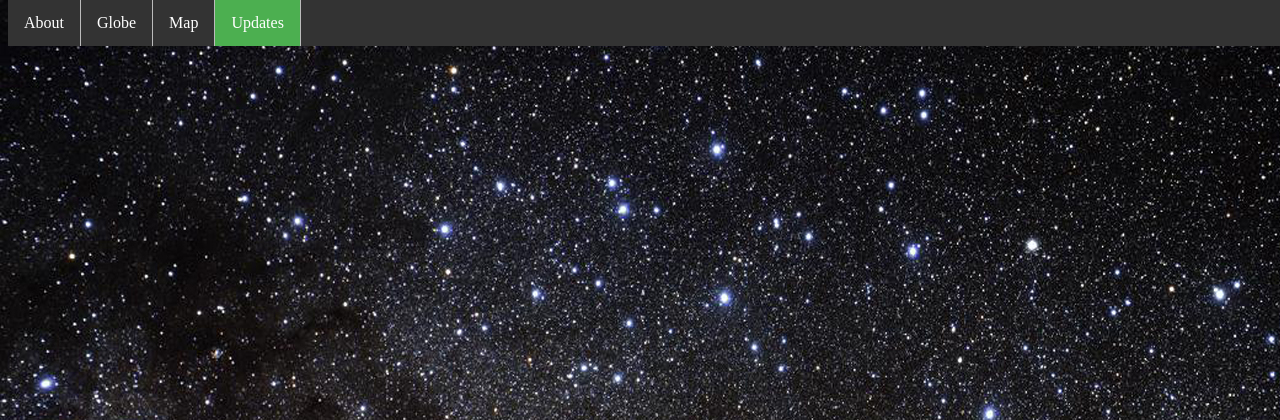
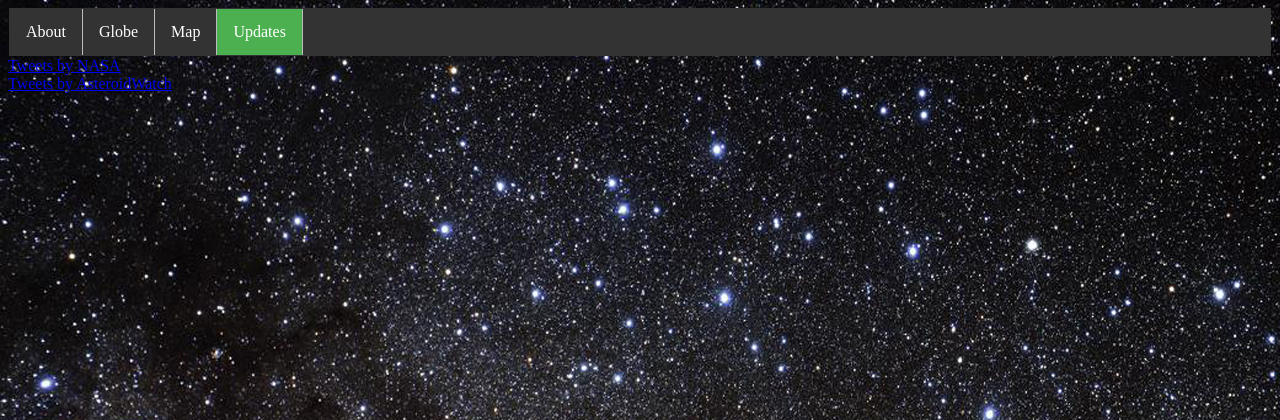
Before and after one commit to EVelez79/Capital-One-Coding-Challenge, a Python web app: template templates/updates.html in a window 1280 px wide. Shown: the top 420 px of the page. Run offline with Jinja, Linux system fonts and the light colour scheme; the template is opened without the code that fills it, so the values that code supplies are empty; some libraries are stand-ins or nearby versions.

Commit message:
Trying to fix twitter bug
Twitter timeline is under the nav bar

```diff
--- a/static/mapCSS.css
+++ b/static/mapCSS.css
@@ -9,6 +9,8 @@ html, body {
 }
 
 ul {
+  top: 0;
+  position: fixed;
   list-style-type: none;
   margin: 0;
   padding: 0;
--- a/static/updateCSS.css
+++ b/static/updateCSS.css
@@ -1,10 +1,7 @@
 ul {
-  position: fixed;
-  top: 0;
-  width: 100%;
   list-style-type: none;
-  margin: 0;
-  padding: 0;
+  margin: 1px;
+  padding: 1px;
   overflow: hidden;
   background-color: #333;
 }
@@ -31,6 +28,7 @@ li a:hover {
 }
 
 #nasa {
+  top: 20px;
 }
 
 body {
```
